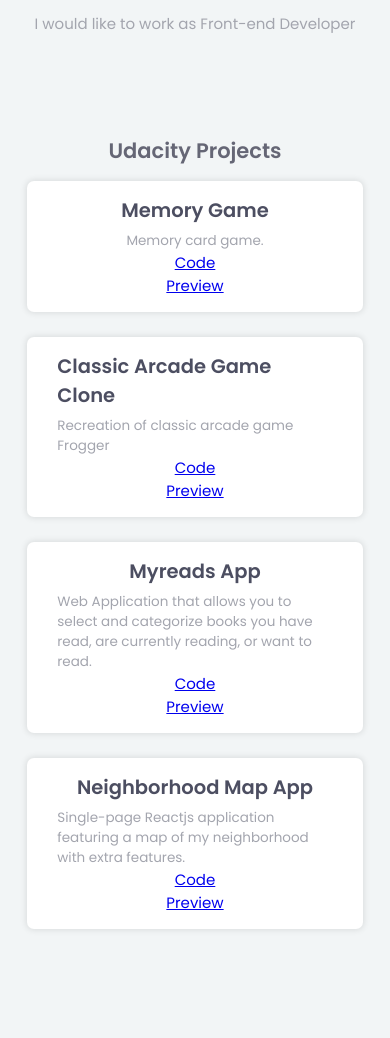
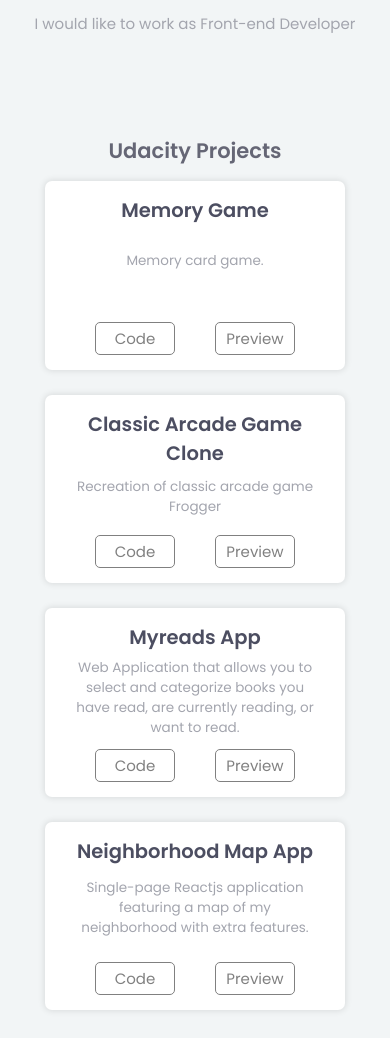
Before and after one commit to Jarek-Trzybinski/portfolio-old-html-version, a website: page index.html in a window 390 px wide. Shown: the part 310-1348 px from the top of the page. Before the commit the page ends 1267 px from the top, so only its background shows below. Drawn offline with Linux system fonts and the light colour scheme.

Commit message:
make website responsive

```diff
--- a/index.html
+++ b/index.html
@@ -24,30 +24,39 @@
       </div>
       <div class="projects">
         <h1>Udacity Projects</h1>
-        <div class="card-container">
+        <div class="card-container-udacity">
           <div class="card">
             <h3>Memory Game</h3>
             <p>Memory card game.</p>
+            <div class="links">
               <a href="https://github.com/Jarek-Trzybinski/fend-p3-memory-game">Code</a>
               <a href="https://jarek-trzybinski.github.io/fend-p3-memory-game/">Preview</a>
+            </div>
+
           </div>
           <div class="card">
             <h3>Classic Arcade Game Clone</h3>
             <p>Recreation of classic arcade game Frogger</p>
+            <div>
               <a href="https://github.com/Jarek-Trzybinski/fend-p4-arcade-game/settings">Code</a>
               <a href="https://jarek-trzybinski.github.io/fend-p4-arcade-game/">Preview</a>
+            </div>
           </div>
           <div class="card">
             <h3>Myreads App</h3>
             <p>Web Application that allows you to select and categorize books you have read, are currently reading, or want to read.</p>
+            <div class="links">
               <a href="https://github.com/Jarek-Trzybinski/fend-p7-reactnd-project-myreads-app">Code</a>
               <a href="https://jarek-trzybinski.github.io/fend-p7-reactnd-project-myreads-app/">Preview</a>
+            </div>
           </div>
           <div class="card">
             <h3>Neighborhood Map App</h3>
             <p>Single-page Reactjs application  featuring a map of my neighborhood with extra features. </p>
+            <div class="links">
               <a href="https://github.com/Jarek-Trzybinski/fend-p7-reactnd-project-myreads-app">Code</a>
               <a href="https://jarek-trzybinski.github.io/fend-p8-neighborhood-map-test/">Preview</a>
+            </div>
           </div>
         </div>
       </div>
--- a/sass/styles.sass
+++ b/sass/styles.sass
@@ -1,6 +1,9 @@
 // fonts
 @import url(https://fonts.googleapis.com/css?family=Poppins:200,400,600&display=swap)
 
+// breakpoints
+$medium-screen: 700px
+$large-screen: 1295px
 
 *
     box-sizing: border-box
@@ -10,8 +13,8 @@
     font-weight: 400
     font-family: 'Poppins', sans-serif
 .page-wrapper
-    padding: 7%
-    margin: 0
+    padding: auto
+    margin: 7%
 body
     display: block
     background-color: #f2f5f6
@@ -29,6 +32,7 @@
     font: grey 1.4rem
     color: #a8aaac
     padding: 7px
+    text-decoration: none
 
 .about
     text-align: center
@@ -50,10 +54,18 @@
     font-weight: 400
     color: #a3a5ae
 
-.card-container
+.projects
+    display: flex
+    flex-direction: column
+    align-items: center
+    margin: auto
+
+.card-container-udacity
     display: grid
     grid-gap: 25px
-
+    grid-template-rows: repeat(4, 1fr)
+    grid-template-columns: 300px
+    justify-items: center
 .projects h1
     font-size: 1.4rem
     font-weight: 600
@@ -65,9 +77,12 @@
     background-color: white
     box-shadow: 0 0 6px 1px rgba(0,0,0,0.1)
     border-radius: 7px
+    min-width: 300px
+    max-width: 300px
     display: grid
-    justify-items: center
-    max-width: 400px
+    grid-template-rows: repeat(3, auto)
+    text-align: center
+
 .card h3
     color: #4c4e61
     font-size: 1.3rem
@@ -79,3 +94,32 @@
     font-weight: 400
 .card img
     width: 200px
+.card div
+    display: flex
+    flex-direction: row
+    justify-content: space-around
+    align-items: flex-end
+.card div a
+    border: 1px grey solid
+    padding: 4px 7px
+    border-radius: 5px
+    text-decoration: none
+    width: 80px
+    color: grey
+    margin-top: 0.7rem
+
+@media screen and (min-width: $medium-screen)
+    .card-container-udacity
+        display: grid
+        grid-gap: 25px
+        grid-template-rows: repeat(2, 1fr)
+        grid-template-columns: repeat(2 , 1fr)
+        width: 625px
+
+@media screen and (min-width: $large-screen)
+    .card-container-udacity
+        display: grid
+        grid-gap: 25px
+        grid-template-columns: repeat(4 , 1fr)
+        grid-template-rows: 1fr
+        width: 1275px
```
Also changed, not shown: css/styles.css. Lines whose indentation alone changed are shown as unchanged.
